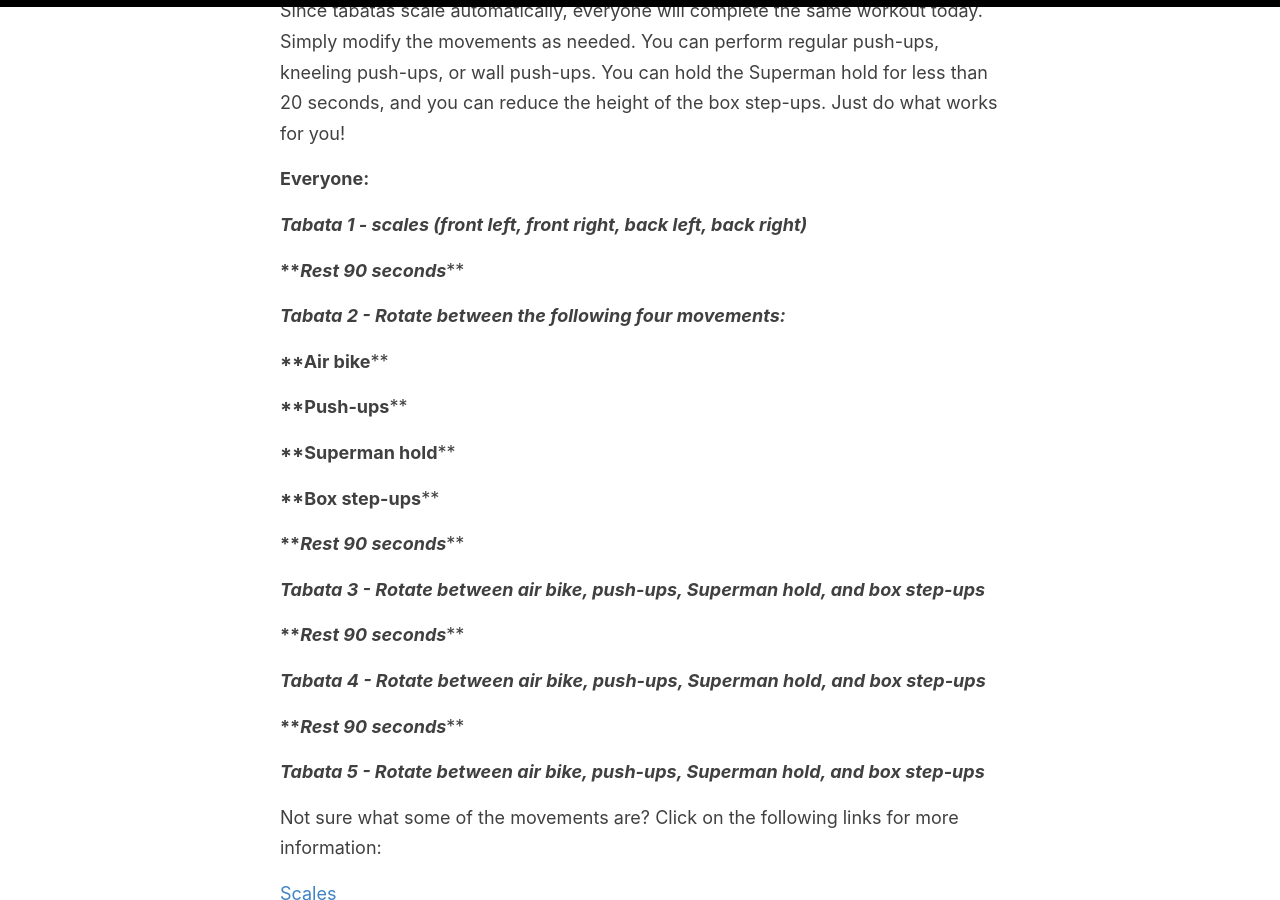
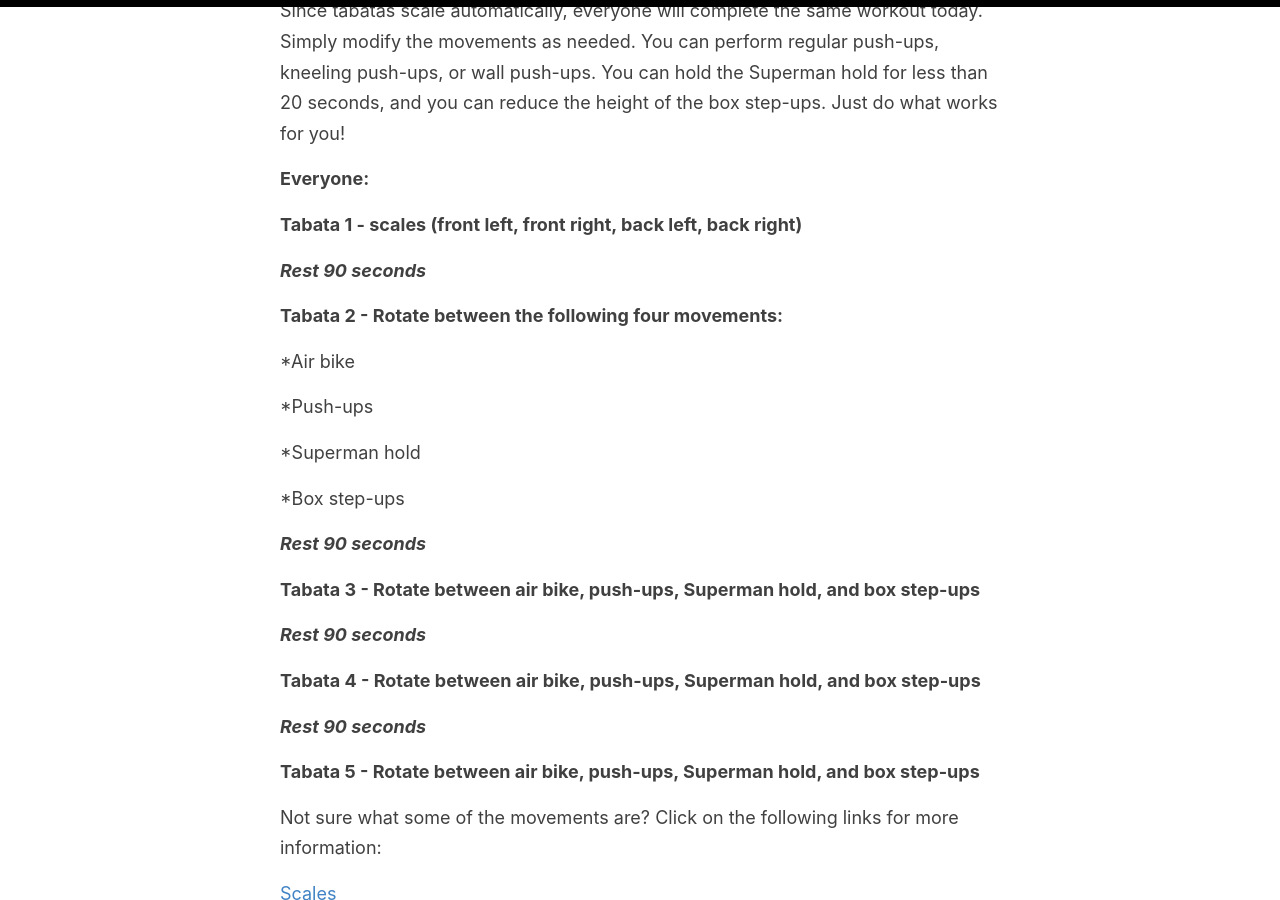
Before and after one commit to communityfitness/club, a Jekyll site: the page built from _posts/2024-07-28-Friday.md, in a window 1280 px wide and 900 px high, scrolled down 1123 px. Built offline with Jekyll 4.4.1, drawn with Linux system fonts in a browser that asks for light colours.

Commit message:
Fix formatting

```diff
--- a/_posts/2024-07-28-Friday.md
+++ b/_posts/2024-07-28-Friday.md
@@ -30,31 +30,31 @@ Since tabatas scale automatically, everyone will complete the same workout today
 
 **Everyone:**
 
-***Tabata 1 - scales (front left, front right, back left, back right)***
+**Tabata 1 - scales (front left, front right, back left, back right)**
 
-****_Rest 90 seconds_****
+***Rest 90 seconds***
 
-***Tabata 2 - Rotate between the following four movements:***
+**Tabata 2 - Rotate between the following four movements:**
 
-****Air bike****
+*Air bike
 
-****Push-ups****
+*Push-ups
 
-****Superman hold****
+*Superman hold
 
-****Box step-ups****
+*Box step-ups
 
-****_Rest 90 seconds_****
+***Rest 90 seconds***
 
-***Tabata 3 - Rotate between air bike, push-ups, Superman hold, and box step-ups***
+**Tabata 3 - Rotate between air bike, push-ups, Superman hold, and box step-ups**
 
-****_Rest 90 seconds_****
+***Rest 90 seconds***
 
-***Tabata 4 - Rotate between air bike, push-ups, Superman hold, and box step-ups***
+**Tabata 4 - Rotate between air bike, push-ups, Superman hold, and box step-ups**
 
-****_Rest 90 seconds_****
+***Rest 90 seconds***
 
-***Tabata 5 - Rotate between air bike, push-ups, Superman hold, and box step-ups***
+**Tabata 5 - Rotate between air bike, push-ups, Superman hold, and box step-ups**
 
 Not sure what some of the movements are? Click on the following links for more information:
 
```
